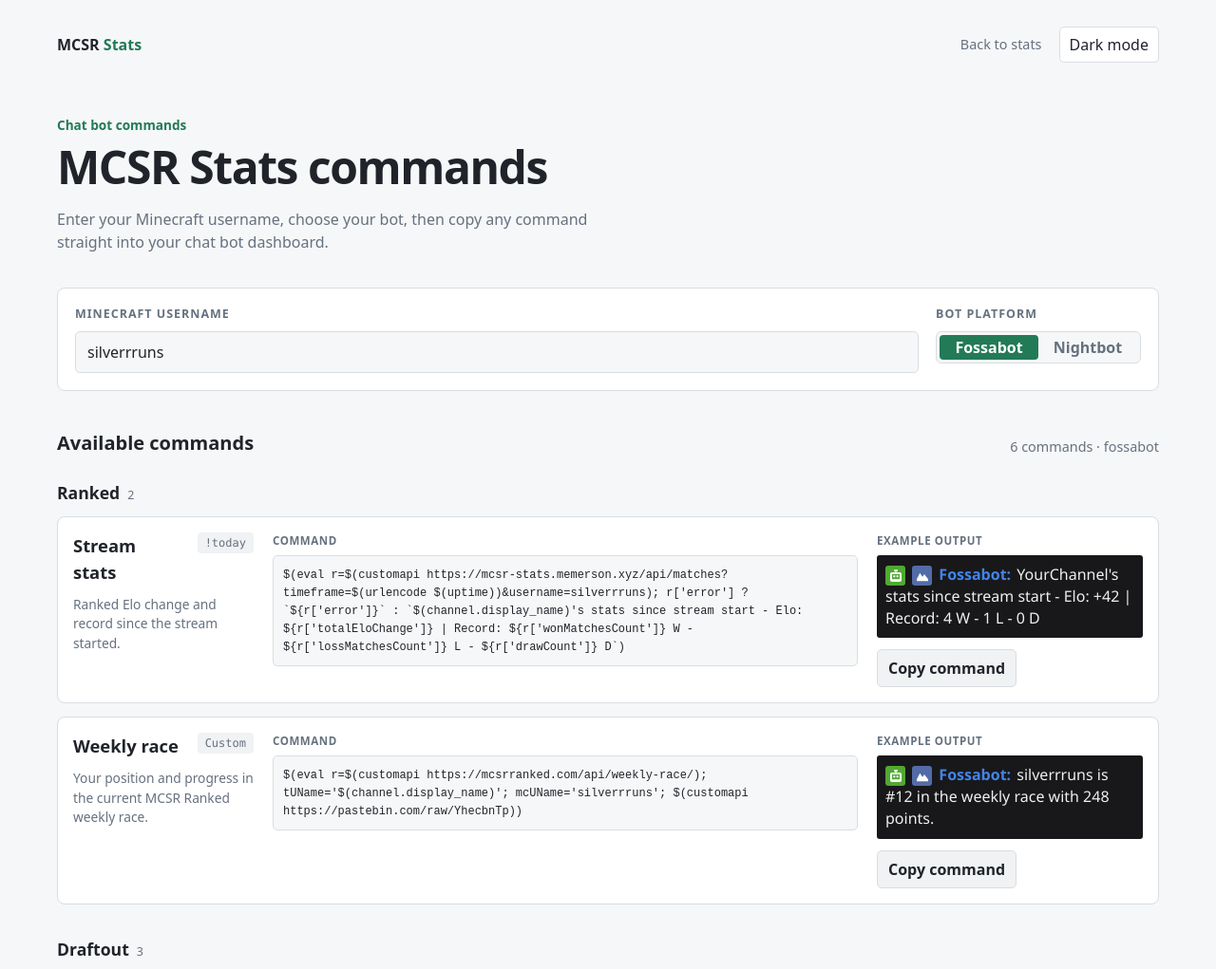
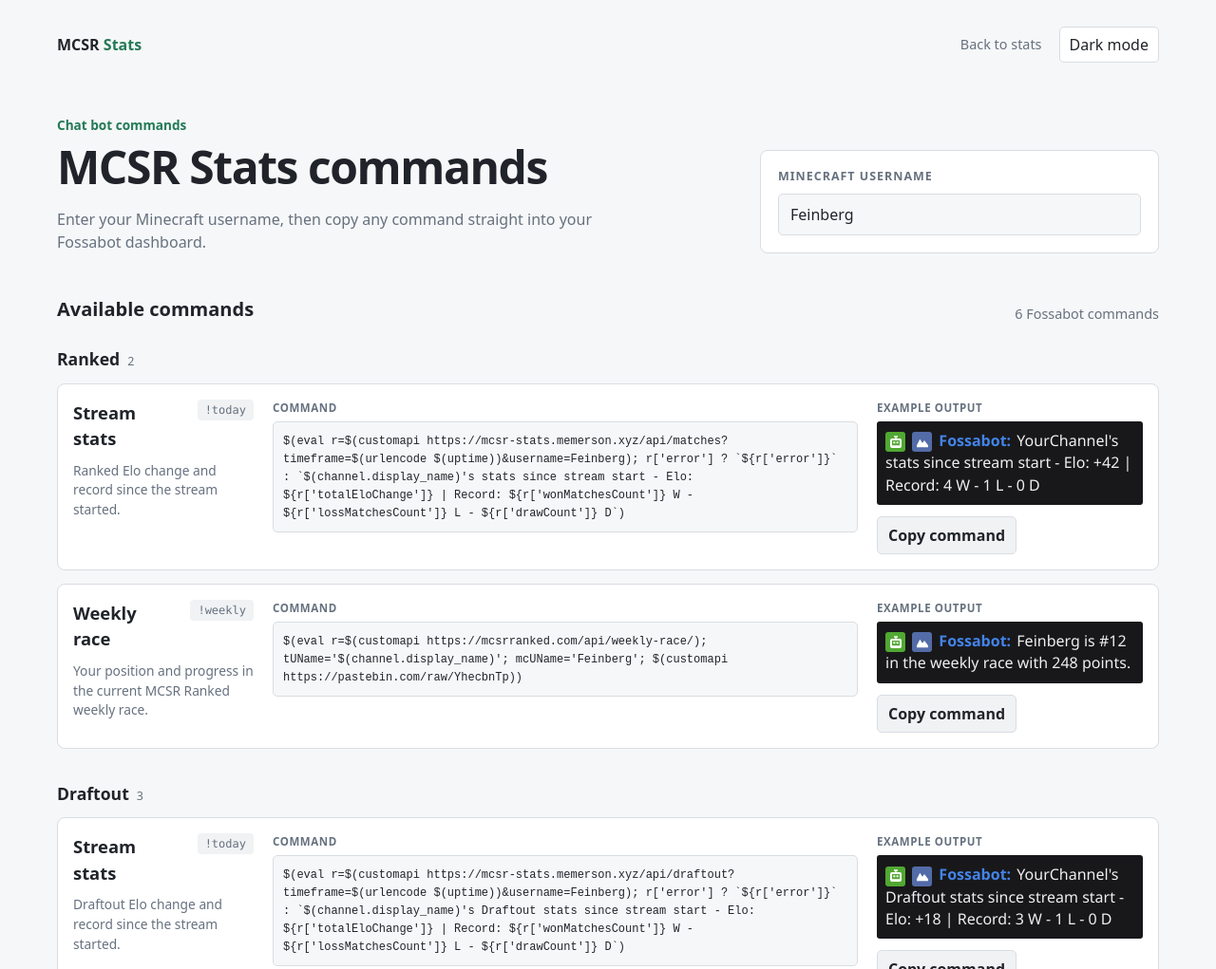
Before and after one commit to memerson12/MCSR-Ranked-Matches-Today, a website: page public/commands.html in a window 1280 px wide. Shown: the top 1021 px of the page at 95% size. Drawn offline with Linux system fonts and the light colour scheme.

Commit message:
remove nightbot option

```diff
--- a/public/command-data.js
+++ b/public/command-data.js
@@ -8,22 +8,24 @@
     name: "Stream stats",
     trigger: "!today",
     description: "Ranked Elo change and record since the stream started.",
-    example: "YourChannel's stats since stream start - Elo: +42 | Record: 4 W - 1 L - 0 D",
+    example:
+      "YourChannel's stats since stream start - Elo: +42 | Record: 4 W - 1 L - 0 D",
     commands: {
-      fossabot: "$(eval r=$(customapi https://mcsr-stats.memerson.xyz/api/matches?timeframe=$(urlencode $(uptime))&username={{username}}); r['error'] ? `${r['error']}` : `$(channel.display_name)'s stats since stream start - Elo: ${r['totalEloChange']} | Record: ${r['wonMatchesCount']} W - ${r['lossMatchesCount']} L - ${r['drawCount']} D`)",
-      nightbot: "$(eval r=$(urlfetch https://mcsr-stats.memerson.xyz/api/matches?timeframe=$(urlencode $(uptime))&username={{username}}); r['error'] ? `${r['error']}` : `$(channel)'s stats since stream start - Elo: ${r['totalEloChange']} | Record: ${r['wonMatchesCount']} W - ${r['lossMatchesCount']} L - ${r['drawCount']} D`)",
+      fossabot:
+        "$(eval r=$(customapi https://mcsr-stats.memerson.xyz/api/matches?timeframe=$(urlencode $(uptime))&username={{username}}); r['error'] ? `${r['error']}` : `$(channel.display_name)'s stats since stream start - Elo: ${r['totalEloChange']} | Record: ${r['wonMatchesCount']} W - ${r['lossMatchesCount']} L - ${r['drawCount']} D`)",
     },
   },
   {
     id: "mcsr-weekly-race",
     category: "Ranked",
     name: "Weekly race",
-    trigger: "Custom",
-    description: "Your position and progress in the current MCSR Ranked weekly race.",
+    trigger: "!weekly",
+    description:
+      "Your position and progress in the current MCSR Ranked weekly race.",
     example: "{{username}} is #12 in the weekly race with 248 points.",
     commands: {
-      fossabot: "$(eval r=$(customapi https://mcsrranked.com/api/weekly-race/); tUName='$(channel.display_name)'; mcUName='{{username}}'; $(customapi https://pastebin.com/raw/YhecbnTp))",
-      nightbot: "$(eval r=$(urlfetch https://mcsrranked.com/api/weekly-race/); tUName='$(channel)'; mcUName='{{username}}'; $(urlfetch https://pastebin.com/raw/YhecbnTp))",
+      fossabot:
+        "$(eval r=$(customapi https://mcsrranked.com/api/weekly-race/); tUName='$(channel.display_name)'; mcUName='{{username}}'; $(customapi https://pastebin.com/raw/YhecbnTp))",
     },
   },
   {
@@ -32,46 +34,88 @@
     name: "Stream stats",
     trigger: "!today",
     description: "Draftout Elo change and record since the stream started.",
-    example: "YourChannel's Draftout stats since stream start - Elo: +18 | Record: 3 W - 1 L - 0 D",
+    example:
+      "YourChannel's Draftout stats since stream start - Elo: +18 | Record: 3 W - 1 L - 0 D",
     commands: {
-      fossabot: "$(eval r=$(customapi https://mcsr-stats.memerson.xyz/api/draftout?timeframe=$(urlencode $(uptime))&username={{username}}); r['error'] ? `${r['error']}` : `$(channel.display_name)'s Draftout stats since stream start - Elo: ${r['totalEloChange']} | Record: ${r['wonMatchesCount']} W - ${r['lossMatchesCount']} L - ${r['drawCount']} D`)",
-      nightbot: "$(eval r=$(urlfetch https://mcsr-stats.memerson.xyz/api/draftout?timeframe=$(urlencode $(uptime))&username={{username}}); r['error'] ? `${r['error']}` : `$(channel)'s Draftout stats since stream start - Elo: ${r['totalEloChange']} | Record: ${r['wonMatchesCount']} W - ${r['lossMatchesCount']} L - ${r['drawCount']} D`)",
+      fossabot:
+        "$(eval r=$(customapi https://mcsr-stats.memerson.xyz/api/draftout?timeframe=$(urlencode $(uptime))&username={{username}}); r['error'] ? `${r['error']}` : `$(channel.display_name)'s Draftout stats since stream start - Elo: ${r['totalEloChange']} | Record: ${r['wonMatchesCount']} W - ${r['lossMatchesCount']} L - ${r['drawCount']} D`)",
     },
   },
   {
     id: "draftout-winstreak",
     category: "Draftout",
     name: "Winstreak",
-    trigger: "Custom",
+    trigger: "!ws",
     description: "Your current and peak Draftout winstreak.",
     example: "Current Winstreak: 3 | Peak: 8",
     commands: {
-      fossabot: "$(eval \"r=$(customapi https://mcsr-stats.memerson.xyz/api/draftout/winstreak?username={{username}}); r.error ? r.error : `Current Winstreak: ${r.currentWinstreak} | Peak: ${r.peakWinstreak}`\")",
-      nightbot: "$(eval \"r=$(urlfetch https://mcsr-stats.memerson.xyz/api/draftout/winstreak?username={{username}}); r.error ? r.error : `Current Winstreak: ${r.currentWinstreak} | Peak: ${r.peakWinstreak}`\")",
+      fossabot:
+        '$(eval "r=$(customapi https://mcsr-stats.memerson.xyz/api/draftout/winstreak?username={{username}}); r.error ? r.error : `Current Winstreak: ${r.currentWinstreak} | Peak: ${r.peakWinstreak}`")',
     },
   },
   {
     id: "draftout-leaderboard",
     category: "Draftout",
     name: "Leaderboard",
-    trigger: "Custom",
+    trigger: "!lb",
     description: "The top three players on the Draftout Elo leaderboard.",
-    example: "Draftout top 3: #1 PlayerOne - Guardian - 1820 Elo | #2 PlayerTwo - Master - 1794 Elo | #3 PlayerThree - Master - 1761 Elo",
+    example:
+      "Draftout top 3: #1 PlayerOne - Guardian - 1820 Elo | #2 PlayerTwo - Master - 1794 Elo | #3 PlayerThree - Master - 1761 Elo",
     commands: {
-      fossabot: "$(eval r=$(customapi https://mcsr-stats.memerson.xyz/api/draftout/leaderboard?top=3); `Draftout top 3: #${r[0]['placement']} ${r[0]['username']} - ${r[0]['rank']} - ${r[0]['elo']} Elo | #${r[1]['placement']} ${r[1]['username']} - ${r[1]['rank']} - ${r[1]['elo']} Elo | #${r[2]['placement']} ${r[2]['username']} - ${r[2]['rank']} - ${r[2]['elo']} Elo`)",
-      nightbot: "$(eval r=$(urlfetch https://mcsr-stats.memerson.xyz/api/draftout/leaderboard?top=3); `Draftout top 3: #${r[0]['placement']} ${r[0]['username']} - ${r[0]['rank']} - ${r[0]['elo']} Elo | #${r[1]['placement']} ${r[1]['username']} - ${r[1]['rank']} - ${r[1]['elo']} Elo | #${r[2]['placement']} ${r[2]['username']} - ${r[2]['rank']} - ${r[2]['elo']} Elo`)",
+      fossabot:
+        "$(eval r=$(customapi https://mcsr-stats.memerson.xyz/api/draftout/leaderboard?top=3); `Draftout top 3: #${r[0]['placement']} ${r[0]['username']} - ${r[0]['rank']} - ${r[0]['elo']} Elo | #${r[1]['placement']} ${r[1]['username']} - ${r[1]['rank']} - ${r[1]['elo']} Elo | #${r[2]['placement']} ${r[2]['username']} - ${r[2]['rank']} - ${r[2]['elo']} Elo`)",
     },
   },
   {
     id: "world-records",
     category: "Misc",
     name: "World records",
-    trigger: "Custom",
-    description: "Current 1.16 RSG Any% and All Advancements world records.",
-    example: "1.16 RSG Any% - 6:50.321 by RunnerOne | 1.16 RSG AA - 1:58:42 by RunnerTwo",
+    trigger: "!wr",
+    description:
+      "Choose which current Minecraft speedrun world records to show.",
+    example:
+      "1.16 RSG Any% - 6:50.321 by RunnerOne | 1.16 RSG AA - 1:58:42 by RunnerTwo",
+    sources: [
+      {
+        label: "Any% RSG sheet",
+        url: "https://docs.google.com/spreadsheets/d/10seM-w8FxJ15NOzP9ohpecuTSlvqfxvfMDIqw_NjvdA/edit?gid=2055147762#gid=2055147762",
+      },
+      {
+        label: "All Advancements sheet",
+        url: "https://docs.google.com/spreadsheets/d/107ijqjELTQQ29KW4phUmtvYFTX9-pfHsjb18TKoWACk/edit",
+      },
+    ],
+    records: [
+      {
+        id: "any-116",
+        key: "any%_1.16+_rsg",
+        label: "1.16+ RSG Any%",
+        sample: "6:50.321 by RunnerOne",
+        default: true,
+      },
+      {
+        id: "any-18",
+        key: "any%_1.8_rsg",
+        label: "1.8 RSG Any%",
+        sample: "9:42.012 by RunnerTwo",
+      },
+      {
+        id: "any-113",
+        key: "any%_1.13-1.15_rsg",
+        label: "1.13–1.15 RSG Any%",
+        sample: "12:18.450 by RunnerThree",
+      },
+      {
+        id: "aa-116",
+        key: "aa_1.16_rsg",
+        label: "1.16 RSG AA",
+        sample: "1:58:42 by RunnerFour",
+        default: true,
+      },
+    ],
     commands: {
-      fossabot: "$(eval r=$(customapi https://mcsr-stats.memerson.xyz/api/world_records); `1.16 RSG Any% - ${r['any%_1.16+_rsg']['igt']} by ${r['any%_1.16+_rsg']['runner']} | 1.16 RSG AA - ${r['aa_1.16_rsg']['igt']} by ${r['aa_1.16_rsg']['runner']}`)",
-      nightbot: "$(eval r=$(urlfetch https://mcsr-stats.memerson.xyz/api/world_records); `1.16 RSG Any% - ${r['any%_1.16+_rsg']['igt']} by ${r['any%_1.16+_rsg']['runner']} | 1.16 RSG AA - ${r['aa_1.16_rsg']['igt']} by ${r['aa_1.16_rsg']['runner']}`)",
+      fossabot:
+        "$(eval r=$(customapi https://mcsr-stats.memerson.xyz/api/world_records); `1.16 RSG Any% - ${r['any%_1.16+_rsg']['igt']} by ${r['any%_1.16+_rsg']['runner']} | 1.16 RSG AA - ${r['aa_1.16_rsg']['igt']} by ${r['aa_1.16_rsg']['runner']}`)",
     },
   },
 ];
--- a/public/commands.html
+++ b/public/commands.html
@@ -19,18 +19,16 @@
       .nav-actions { display: flex; align-items: center; gap: 18px; }
       .back { color: var(--muted); font-size: .9rem; text-decoration: none; }
       .theme-toggle { padding: 6px 10px; border: 1px solid var(--line); border-radius: 5px; color: var(--text); background: var(--panel); cursor: pointer; }
-      header { max-width: 760px; margin-bottom: 36px; }
+      header { display: grid; grid-template-columns: minmax(0, 1fr) 420px; gap: 64px; align-items: end; margin-bottom: 44px; }
+      .header-copy { max-width: 650px; }
       .eyebrow { color: var(--accent); font-size: .85rem; font-weight: 700; }
       h1 { margin: 8px 0 10px; font-size: clamp(2rem, 5vw, 3rem); line-height: 1.1; letter-spacing: -.03em; }
-      header p { color: var(--muted); max-width: 620px; }
-      .setup { display: grid; grid-template-columns: minmax(220px, 1fr) auto; gap: 18px; padding: 18px; border: 1px solid var(--line); background: var(--panel); border-radius: 8px; }
+      header p { margin-bottom: 0; color: var(--muted); max-width: 620px; }
+      .setup { padding: 18px; border: 1px solid var(--line); background: var(--panel); border-radius: 8px; }
       label { display: block; color: var(--muted); font-size: .78rem; font-weight: 700; text-transform: uppercase; letter-spacing: .08em; margin-bottom: 8px; }
       input { width: 100%; min-height: 44px; padding: 0 12px; color: var(--text); background: var(--bg); border: 1px solid var(--line); border-radius: 5px; outline: none; }
       input:focus { border-color: var(--accent); }
-      .switch { display: flex; padding: 3px; background: var(--bg); border: 1px solid var(--line); border-radius: 6px; }
-      .switch button { min-width: 104px; border: 0; border-radius: 4px; color: var(--muted); background: transparent; cursor: pointer; font-weight: 600; }
-      .switch button.active { color: var(--accent-text); background: var(--accent); }
-      .summary { display: flex; justify-content: space-between; align-items: end; margin: 40px 0 24px; }
+      .summary { display: flex; justify-content: space-between; align-items: end; margin: 0 0 24px; }
       .summary h2 { margin: 0; font-size: 1.25rem; }
       #count { color: var(--muted); font-size: .9rem; }
       .command-group { margin-bottom: 34px; }
@@ -44,6 +42,12 @@
       h3 { margin: 0; font-size: 1.15rem; }
       .trigger { white-space: nowrap; color: var(--muted); background: var(--soft); padding: 4px 8px; border-radius: 4px; font: .75rem ui-monospace, SFMono-Regular, Menlo, monospace; }
       .description { margin: 10px 0 0; color: var(--muted); font-size: .86rem; }
+      .record-options { display: grid; gap: 5px; margin: 12px 0 0; padding: 0; border: 0; }
+      .record-options legend { margin-bottom: 4px; color: var(--muted); font-size: .72rem; font-weight: 700; text-transform: uppercase; letter-spacing: .05em; }
+      .record-option { display: flex; align-items: center; gap: 6px; margin: 0; color: var(--text); font-size: .76rem; font-weight: 400; text-transform: none; letter-spacing: 0; cursor: pointer; }
+      .record-option input { width: 14px; min-height: 14px; margin: 0; accent-color: var(--accent); }
+      .record-sources { margin: 10px 0 0; color: var(--muted); font-size: .7rem; }
+      .record-sources a { color: var(--accent); }
       .column-label { display: block; margin-bottom: 6px; color: var(--muted); font-size: .72rem; font-weight: 700; text-transform: uppercase; letter-spacing: .05em; }
       pre { max-height: 130px; overflow: auto; white-space: pre-wrap; overflow-wrap: anywhere; margin: 0; padding: 10px; background: var(--code); border: 1px solid var(--line); border-radius: 5px; color: var(--text); font: .75rem/1.5 ui-monospace, SFMono-Regular, Menlo, monospace; }
       .chat-label { margin-bottom: 6px; }
@@ -58,31 +62,26 @@
       .copy { margin-top: auto; padding: 7px 11px; border: 1px solid var(--line); border-radius: 5px; background: var(--soft); color: var(--text); cursor: pointer; font-weight: 600; }
       .copy:hover { border-color: var(--accent); }
       .copy.copied { color: var(--accent); }
+      .copy:disabled { color: var(--muted); cursor: not-allowed; opacity: .65; }
       footer { color: var(--muted); text-align: center; margin-top: 56px; font-size: .86rem; }
-      @media (max-width: 720px) { nav { margin-bottom: 40px; } .back { display: none; } .setup { grid-template-columns: 1fr; } .switch button { width: 50%; min-height: 40px; } .card { grid-template-columns: 1fr; gap: 14px; } .card-output { grid-column: auto; display: flex; } .copy { margin-top: 0; } .shell { width: calc(100% - 20px); padding-top: 18px; } }
+      @media (max-width: 840px) { header { grid-template-columns: 1fr; gap: 24px; } .setup { max-width: 560px; } }
+      @media (max-width: 720px) { nav { margin-bottom: 40px; } .back { display: none; } .card { grid-template-columns: 1fr; gap: 14px; } .card-output { grid-column: auto; display: flex; } .copy { margin-top: 0; } .shell { width: calc(100% - 20px); padding-top: 18px; } }
     </style>
   </head>
   <body>
     <main class="shell">
       <nav><a class="brand" href="/">MCSR <span>Stats</span></a><div class="nav-actions"><a class="back" href="/">Back to stats</a><button class="theme-toggle" id="theme-toggle" type="button">Dark mode</button></div></nav>
       <header>
-        <div class="eyebrow">Chat bot commands</div>
-        <h1>MCSR Stats commands</h1>
-        <p>Enter your Minecraft username, choose your bot, then copy any command straight into your chat bot dashboard.</p>
+        <div class="header-copy">
+          <div class="eyebrow">Chat bot commands</div>
+          <h1>MCSR Stats commands</h1>
+          <p>Enter your Minecraft username, then copy any command straight into your Fossabot dashboard.</p>
+        </div>
+        <section class="setup" aria-label="Command settings">
+          <label for="username">Minecraft username</label>
+          <input id="username" value="Feinberg" autocomplete="off" spellcheck="false" />
+        </section>
       </header>
-      <section class="setup" aria-label="Command settings">
-        <div>
-          <label for="username">Minecraft username</label>
-          <input id="username" value="silverrruns" autocomplete="off" spellcheck="false" />
-        </div>
-        <div>
-          <label>Bot platform</label>
-          <div class="switch" role="group" aria-label="Bot platform">
-            <button class="active" data-bot="fossabot" aria-pressed="true">Fossabot</button>
-            <button data-bot="nightbot" aria-pressed="false">Nightbot</button>
-          </div>
-        </div>
-      </section>
       <div class="summary"><h2>Available commands</h2><span id="count"></span></div>
       <section id="commands" aria-live="polite"></section>
       <footer>Built for the MCSR community · <a href="https://github.com/memerson12/MCSR-Ranked-Matches-Today">View source</a></footer>
@@ -91,20 +90,57 @@
     <script>
       const usernameInput = document.querySelector("#username");
       const container = document.querySelector("#commands");
-      const botButtons = document.querySelectorAll("[data-bot]");
       const themeButton = document.querySelector("#theme-toggle");
-      let selectedBot = "fossabot";
+      const selectedRecords = new Set(
+        window.COMMAND_CATALOG.flatMap((item) =>
+          (item.records || []).filter((record) => record.default).map((record) => record.id)
+        )
+      );
 
       const savedTheme = localStorage.getItem("theme");
       const initialTheme = savedTheme || (matchMedia("(prefers-color-scheme: dark)").matches ? "dark" : "light");
       document.documentElement.dataset.theme = initialTheme;
       themeButton.textContent = initialTheme === "dark" ? "Light mode" : "Dark mode";
 
-      const commandFor = (item, username) => item.commands[selectedBot].replaceAll("{{username}}", username);
+      function selectedRecordsFor(item) {
+        return (item.records || []).filter((record) => selectedRecords.has(record.id));
+      }
+
+      function commandFor(item, username) {
+        if (item.records) {
+          const records = selectedRecordsFor(item);
+          if (!records.length) return "$(eval `Select at least one world record`)";
+          const output = records.map((record) =>
+            `${record.label} - \${r['${record.key}']['igt']} by \${r['${record.key}']['runner']}`
+          ).join(" | ");
+          return `$(eval r=$(customapi https://mcsr-stats.memerson.xyz/api/world_records); \`${output}\`)`;
+        }
+        return item.commands.fossabot.replaceAll("{{username}}", username);
+      }
+
+      function exampleFor(item, username) {
+        if (item.records) {
+          const records = selectedRecordsFor(item);
+          return records.length
+            ? records.map((record) => `${record.label} - ${record.sample}`).join(" | ")
+            : "Select at least one world record";
+        }
+        return item.example.replaceAll("{{username}}", username);
+      }
+
+      function optionsFor(item) {
+        if (!item.records) return "";
+        const options = item.records.map((record) => `<label class="record-option">
+          <input type="checkbox" data-record="${record.id}" ${selectedRecords.has(record.id) ? "checked" : ""} /> ${record.label}
+        </label>`).join("");
+        const sources = item.sources.map((source) => `<a href="${source.url}" target="_blank" rel="noreferrer">${source.label}</a>`).join(" and ");
+        return `<fieldset class="record-options"><legend>Records to show</legend>${options}</fieldset>
+          <p class="record-sources">Records come from the ${sources}.</p>`;
+      }
 
       function render() {
         const username = usernameInput.value.trim();
-        document.querySelector("#count").textContent = `${window.COMMAND_CATALOG.length} commands · ${selectedBot}`;
+        document.querySelector("#count").textContent = `${window.COMMAND_CATALOG.length} Fossabot commands`;
         const groups = ["Ranked", "Draftout", "Misc"];
         container.innerHTML = groups.map((group) => {
           const items = window.COMMAND_CATALOG.filter((item) => item.category === group);
@@ -113,6 +149,7 @@
               <div class="card-info">
                 <div class="card-top"><h3>${item.name}</h3><span class="trigger">${item.trigger}</span></div>
                 <p class="description">${item.description}</p>
+                ${optionsFor(item)}
               </div>
               <div class="card-command"><span class="column-label">Command</span><pre><code data-command-code="${item.id}"></code></pre></div>
               <div class="card-output">
@@ -120,8 +157,8 @@
                 <div class="chat-preview">
                   <div class="chat-line">
                     <span class="chat-icon bot" aria-hidden="true"><svg viewBox="0 0 24 24"><path d="M9 2h6v2h-2v2h5a3 3 0 0 1 3 3v9a3 3 0 0 1-3 3H6a3 3 0 0 1-3-3V9a3 3 0 0 1 3-3h5V4H9V2Zm-3 7v8h12V9H6Zm2 2h3v3H8v-3Zm5 0h3v3h-3v-3Z"/></svg></span>
-                    <span class="chat-icon brand-icon" aria-hidden="true">${selectedBot === "fossabot" ? `<svg viewBox="0 0 24 24"><path d="M3 17 8 7l4 6 3-4 6 8v3H3v-3Z"/></svg>` : "N"}</span>
-                    <span class="chat-name">${selectedBot === "fossabot" ? "Fossabot" : "Nightbot"}:</span>
+                    <span class="chat-icon brand-icon" aria-hidden="true"><svg viewBox="0 0 24 24"><path d="M3 17 8 7l4 6 3-4 6 8v3H3v-3Z"/></svg></span>
+                    <span class="chat-name">Fossabot:</span>
                     <span class="chat-message" data-command-example="${item.id}"></span>
                   </div>
                 </div>
@@ -135,7 +172,7 @@
         }).join("");
         window.COMMAND_CATALOG.forEach((item) => {
           container.querySelector(`[data-command-code="${item.id}"]`).textContent = commandFor(item, username);
-          container.querySelector(`[data-command-example="${item.id}"]`).textContent = item.example.replaceAll("{{username}}", username);
+          container.querySelector(`[data-command-example="${item.id}"]`).textContent = exampleFor(item, username);
         });
       }
 
@@ -147,15 +184,13 @@
       });
 
       usernameInput.addEventListener("input", render);
-      botButtons.forEach((button) => button.addEventListener("click", () => {
-        selectedBot = button.dataset.bot;
-        botButtons.forEach((item) => {
-          const active = item === button;
-          item.classList.toggle("active", active);
-          item.setAttribute("aria-pressed", String(active));
-        });
+      container.addEventListener("change", (event) => {
+        const checkbox = event.target.closest("[data-record]");
+        if (!checkbox) return;
+        if (checkbox.checked) selectedRecords.add(checkbox.dataset.record);
+        else selectedRecords.delete(checkbox.dataset.record);
         render();
-      }));
+      });
       container.addEventListener("click", async (event) => {
         const button = event.target.closest(".copy");
         if (!button) return;
```
